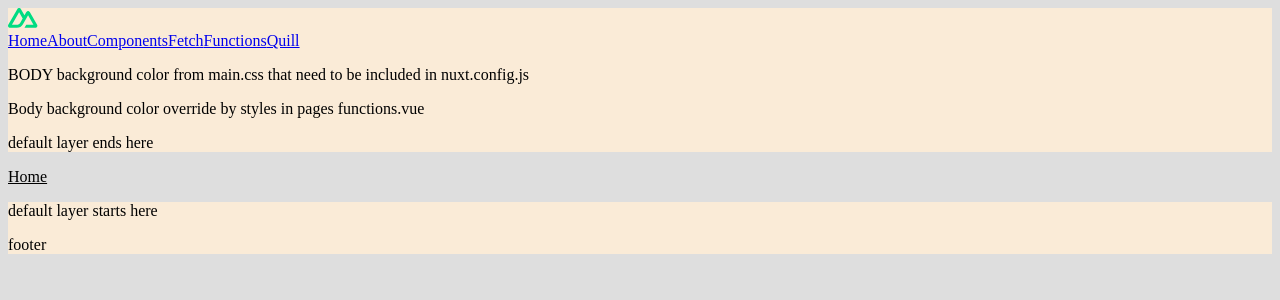
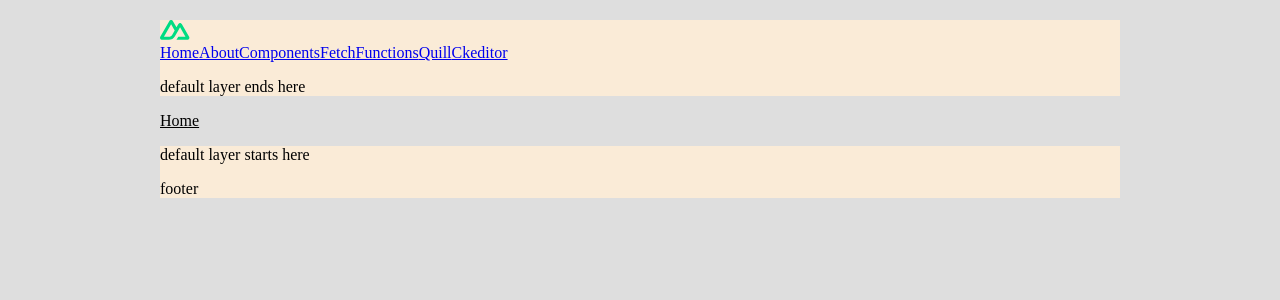
Before and after one commit to PawelKawa/Nuxt, a Nuxt app: page / in a window 1280 px wide. Shown: the top 300 px of the page. Built offline with nearby package versions, Linux system fonts and the light colour scheme.

Commit message:
added ckeditor classic

```diff
--- a/assets/css/main.css
+++ b/assets/css/main.css
@@ -5,4 +5,6 @@
 
 body{
     background-color: rgb(222,222,222);
+    max-width: 960px;
+    margin: 20px auto;
 }
--- a/components/ck.vue
+++ b/components/ck.vue
@@ -1,7 +1,7 @@
 <template>
     <div>
         <hr>
-        <p>ckeditor</p>
+        <p>ckeditor blowstack</p>
       <client-only placeholder="loading...">
         <ckeditor-nuxt v-model="contentHolder" :config="editorConfig" />
       </client-only>
@@ -24,7 +24,7 @@
     data() {
       return {
           editorConfig: {
-          toolbar:["SpecialCharacters","MathType",],
+          toolbar:["SpecialCharacters","MathType","Bold"],
           removePlugins: [
             "Title",
           //   "RemoveFormat",
--- /dev/null
+++ b/components/other.vue
@@ -0,0 +1,6 @@
+<template>
+    <div>
+        <hr>
+        <p>other component</p>
+    </div>
+</template>
--- a/layouts/default.vue
+++ b/layouts/default.vue
@@ -9,9 +9,8 @@
               <NuxtLink to="/fetch">Fetch</NuxtLink>
               <NuxtLink to="/functions">Functions</NuxtLink>
               <NuxtLink to="/quill">Quill</NuxtLink>
+              <NuxtLink to="/ckeditor">Ckeditor</NuxtLink>
             </nav>
-            <p>BODY background color from main.css that need to be included in nuxt.config.js</p>
-            <p>Body background color override by styles in pages functions.vue</p>
             <p>default layer ends here</p>
         </header>
         <Nuxt />
--- /dev/null
+++ b/pages/ckeditor.vue
@@ -0,0 +1,36 @@
+<template>
+    <div>
+        <p>ckeditor classic</p>
+        <ckeditor :editor="editor" v-model="editorData" :config="editorConfig"></ckeditor>
+        <p>{{ editorData }}</p>
+    </div>
+</template>
+
+<script>
+import Vue from 'vue';
+import CKEditor from '@ckeditor/ckeditor5-vue2';
+import ClassicEditor from '@ckeditor/ckeditor5-build-classic';
+Vue.use( CKEditor );
+
+export default {
+        name: 'app',
+        data() {
+            return {
+                editor: ClassicEditor,
+                editorData: '<p>Content of the editor.</p>',
+                editorConfig: {
+                    // The configuration of the editor.
+                    toolbar: {
+                        items: [
+                            'bold',
+                            'italic',
+                            'link',
+                            'undo',
+                            'redo',
+                        ]
+                    }
+                }
+            };
+        }
+    }
+</script>
--- a/pages/components.vue
+++ b/pages/components.vue
@@ -5,6 +5,7 @@
         <componentB />
         <compABinC />
         <ck />
+        <other />
     </div>
 </template>
 
--- a/pages/functions.vue
+++ b/pages/functions.vue
@@ -75,11 +75,6 @@ export default {
 
 <style>
 
-    body{
-      background: #eee;
-      max-width: 960px;
-      margin: 20px auto;
-    }
     li{
       list-style-type: none;
       background: #fff;
--- a/pages/quill.vue
+++ b/pages/quill.vue
@@ -1,5 +1,4 @@
 <template>
-  <!DOCTYPE html>
   <div>
     <client-only placeholder="loading...">
       <vue-editor :editorToolbar="customToolbar" v-model="content"></vue-editor>
@@ -7,12 +6,14 @@
 
     <p>{{ content }}</p>
     <p>{{ content.length }} chars</p>
-    <div v-html="content"></div>
+    <p v-html="content"></p>
 
+    <button @click="saveContent">renderToString?</button>
     <span class="katex">
       <span class="katex-mathml">The KaTeX stylesheet is not loaded!</span>
       <span class="katex-version rule">KaTeX stylesheet version: </span>
     </span>
+
   </div>
 </template>
 
@@ -28,7 +29,7 @@ export default {
 
   data() {
     return {
-      content: "Some initial content",
+      content: "a^2+b^2=c^2",
       customToolbar: [
         ["bold", "italic", "underline"],
         [{ list: "ordered" }, { list: "bullet" }],
@@ -37,6 +38,13 @@ export default {
 
     };
   },
+  methods: {
+    saveContent: function() {
+      let latex = "a^2+b^2=c^2";
+      let html = katex.renderToString(latex);
+      this.content = html;
+      }
+    },
   mounted() {
     window.katex = katex;
   },
```
